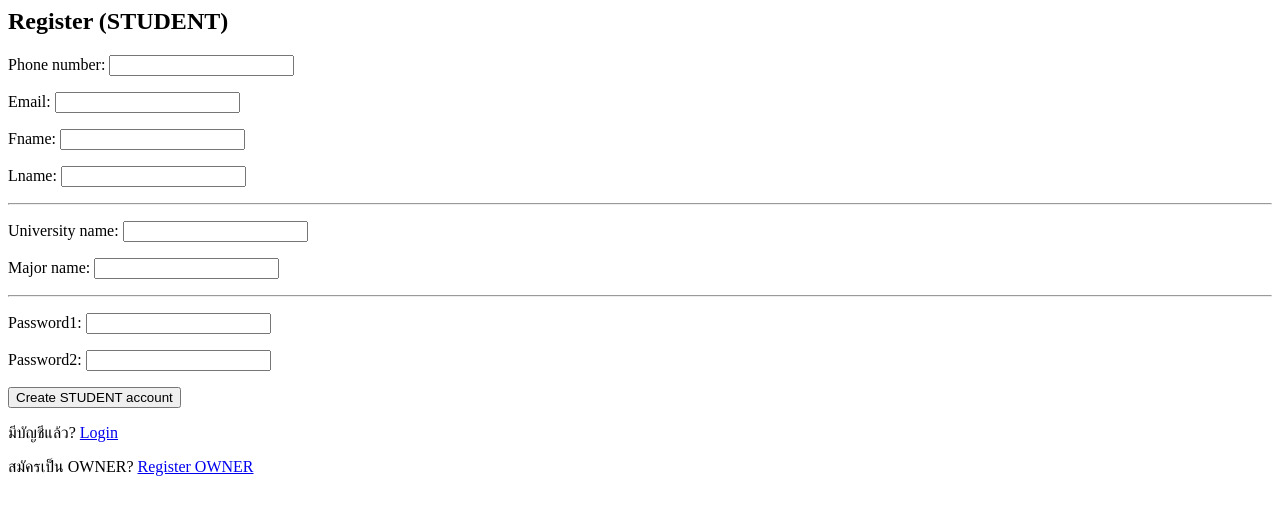
After one commit to Shavies/internships_system_db_dev_practice, a Django app: page /register/student/ in a window 1280 px wide. The commit adds this page. Shown: the top 515 px of the page. Run offline with Django 5.2, Linux system fonts and the light colour scheme.

Commit message:
create STUDENT, STAFF table and update register, login logic

```diff
--- a/djangodb/account/forms.py
+++ b/djangodb/account/forms.py
@@ -2,18 +2,9 @@ from django import forms
 from django.contrib.auth import authenticate
 from django.contrib.auth.password_validation import validate_password
 
-from .models import User, Role, University
+from .models import User, Role, University, Department, Staff, Student, Major
 
-
-class RegisterForm(forms.ModelForm):
-    ROLE_CHOICES = [
-        ("STUDENT", "STUDENT"),
-        ("OWNER", "OWNER"),
-    ]
-
-    role_choice = forms.ChoiceField(choices=ROLE_CHOICES)
-    university_name = forms.CharField(max_length=100, required=False)
-
+class BaseRegisterForm(forms.ModelForm):
     password1 = forms.CharField(widget=forms.PasswordInput, min_length=8)
     password2 = forms.CharField(widget=forms.PasswordInput, min_length=8)
 
@@ -23,54 +14,72 @@ class RegisterForm(forms.ModelForm):
 
     def clean(self):
         cleaned = super().clean()
-
-        role = cleaned.get("role_choice")
-        uni_name = (cleaned.get("university_name") or "").strip()
-
         p1 = cleaned.get("password1")
         p2 = cleaned.get("password2")
-
         if p1 != p2:
             raise forms.ValidationError("รหัสผ่านไม่ตรงกัน")
         if p1:
             validate_password(p1)
+        return cleaned
 
-        # บังคับ university เฉพาะ STUDENT
-        if role == "STUDENT" and not uni_name:
-            self.add_error("university_name", "กรุณากรอกชื่อมหาวิทยาลัยสำหรับ STUDENT")
+    def set_user_password(self, user):
+        user.set_password(self.cleaned_data["password1"])
+        return user
 
-        # ถ้า OWNER ให้ล้างค่า university_name
-        if role == "OWNER":
-            cleaned["university_name"] = ""
 
-        return cleaned
+class StudentRegisterForm(BaseRegisterForm):
+    university_name = forms.CharField(max_length=100)
+    major_name = forms.CharField(max_length=255, required=False)
 
     def save(self, commit=True):
         user = super().save(commit=False)
+        self.set_user_password(user)
 
-        # set password (hash)
-        user.set_password(self.cleaned_data["password1"])
-
-        role_name = self.cleaned_data["role_choice"]
-        role_obj, _ = Role.objects.get_or_create(name=role_name)
+        role_obj, _ = Role.objects.get_or_create(name="STUDENT")
         user.role = role_obj
-
-        if role_name == "OWNER":
-            user.is_staff = True
-        else:
-            user.is_staff = False
-
-        # สร้าง University เฉพาะ STUDENT
-        uni_name = (self.cleaned_data.get("university_name") or "").strip()
-        if role_name == "STUDENT" and uni_name:
-            uni_obj, _ = University.objects.get_or_create(name=uni_name)
-            user.university = uni_obj
-        else:
-            user.university = None
+        user.is_staff = False
 
         if commit:
             user.save()
+
+        uni, _ = University.objects.get_or_create(name=self.cleaned_data["university_name"].strip())
+        major = None
+        if self.cleaned_data.get("major_name"):
+            major, _ = Major.objects.get_or_create(name=self.cleaned_data["major_name"].strip())
+
+        Student.objects.create(
+            user=user,
+            university=uni,
+            major=major,
+            hours=0,
+        )
         return user
+
+
+class OwnerRegisterForm(BaseRegisterForm):
+    employee_id = forms.CharField(max_length=50)
+    department_id = forms.ModelChoiceField(queryset=Department.objects.all(), required=False)
+
+    def save(self, commit=True):
+        user = super().save(commit=False)
+        self.set_user_password(user)
+
+        role_obj, _ = Role.objects.get_or_create(name="OWNER")
+        user.role = role_obj
+        user.is_staff = True  # OWNER เข้า admin ได้
+
+        # ถ้ามี department
+        user.department = self.cleaned_data.get("department_id")
+
+        if commit:
+            user.save()
+
+        Staff.objects.create(
+            user=user,
+            employee_id=self.cleaned_data["employee_id"].strip()
+        )
+        return user
+
 
 
 class LoginForm(forms.Form):
--- a/djangodb/account/models.py
+++ b/djangodb/account/models.py
@@ -31,6 +31,14 @@ class UserManager(BaseUserManager):
 class Department(models.Model):
     dept_name = models.CharField(max_length=255)
     created_at = models.DateTimeField(default=timezone.now, editable=False)
+
+class Role(models.Model):
+    name = models.CharField(max_length=100, unique=True)
+    description = models.TextField(blank=True, null=True)
+    created_at = models.DateTimeField(default=timezone.now, editable=False)
+
+    def __str__(self):
+        return self.name
 
 class User(AbstractBaseUser, PermissionsMixin):
     email = models.EmailField(blank=True, null=True, unique=True)
@@ -69,14 +77,6 @@ class User(AbstractBaseUser, PermissionsMixin):
     def __str__(self):
         return self.phone_number
 
-class Role(models.Model):
-    name = models.CharField(max_length=100, unique=True)
-    description = models.TextField(blank=True, null=True)
-    created_at = models.DateTimeField(default=timezone.now, editable=False)
-
-    def __str__(self):
-        return self.name
-
 class University(models.Model):
     name = models.CharField(max_length=100, unique=True)
     created_at = models.DateTimeField(default=timezone.now, editable=False)
@@ -85,9 +85,9 @@ class University(models.Model):
         return self.name
 
 class Staff(models.Model):
-    user_id = models.ForeignKey(
+    user = models.OneToOneField(
         'User',
-        related_name='staff',
+        related_name='staff_profile',
         on_delete=models.PROTECT,
         null=True,
         blank=True
@@ -97,8 +97,8 @@ class Staff(models.Model):
     is_active = models.BooleanField(default=True)
 
     def __str__(self):
-        if self.user_id:
-            return f"Staff: {self.user_id.phone_number}"
+        if self.user:
+            return f"Staff: {self.user.phone_number}"
         return f"Staff #{self.id}"
 
 class Major(models.Model):
@@ -106,13 +106,14 @@ class Major(models.Model):
     created_at = models.DateTimeField(default=timezone.now, editable=False)
 
 class Student(models.Model):
-    user_id = models.ForeignKey(
+    user = models.OneToOneField(
         'User',
-        related_name='students',
+        related_name='student_profile',
         on_delete=models.PROTECT,
         null=True,
         blank=True
     )
+
 
     mentor = models.ForeignKey(
         'Staff',
@@ -146,6 +147,6 @@ class Student(models.Model):
     is_active = models.BooleanField(default=True)
 
     def __str__(self):
-        if self.user_id:
-            return f"Student: {self.user_id.phone_number}"
+        if self.user:
+            return f"Student: {self.user.phone_number}"
         return f"Student #{self.id}"
--- a/djangodb/account/templates/account/home.html
+++ b/djangodb/account/templates/account/home.html
@@ -1,5 +1,6 @@
 <h2>Home</h2>
 <p>Hi {{ request.user.fname }} {{ request.user.lname }}</p>
+<p><p>Role: {{ role_name }}</p></p>
 <form method="post" action="{% url 'logout' %}">
   {% csrf_token %}
   <button type="submit">Logout</button>
--- a/djangodb/account/templates/account/login.html
+++ b/djangodb/account/templates/account/login.html
@@ -4,4 +4,8 @@
   {{ form.as_p }}
   <button type="submit">Login</button>
 </form>
-<p>ยังไม่มีบัญชี? <a href="{% url 'register' %}">Register</a></p>
+<p>
+  สมัครสมาชิก:
+  <a href="{% url 'register_owner' %}">Register OWNER</a> |
+  <a href="{% url 'register_student' %}">Register STUDENT</a>
+</p>
--- /dev/null
+++ b/djangodb/account/templates/account/register_student.html
@@ -0,0 +1,73 @@
+<h2>Register (STUDENT)</h2>
+
+<form method="post">
+  {% csrf_token %}
+
+  <p>
+    {{ form.phone_number.label_tag }}
+    {{ form.phone_number }}
+    {{ form.phone_number.errors }}
+  </p>
+
+  <p>
+    {{ form.email.label_tag }}
+    {{ form.email }}
+    {{ form.email.errors }}
+  </p>
+
+  <p>
+    {{ form.fname.label_tag }}
+    {{ form.fname }}
+    {{ form.fname.errors }}
+  </p>
+
+  <p>
+    {{ form.lname.label_tag }}
+    {{ form.lname }}
+    {{ form.lname.errors }}
+  </p>
+
+  <hr/>
+
+  <p>
+    {{ form.university_name.label_tag }}
+    {{ form.university_name }}
+    {{ form.university_name.errors }}
+  </p>
+
+  <p>
+    {{ form.major_name.label_tag }}
+    {{ form.major_name }}
+    {{ form.major_name.errors }}
+  </p>
+
+  <hr/>
+
+  <p>
+    {{ form.password1.label_tag }}
+    {{ form.password1 }}
+    {{ form.password1.errors }}
+  </p>
+
+  <p>
+    {{ form.password2.label_tag }}
+    {{ form.password2 }}
+    {{ form.password2.errors }}
+  </p>
+
+  {% if form.non_field_errors %}
+    <div>
+      {{ form.non_field_errors }}
+    </div>
+  {% endif %}
+
+  <button type="submit">Create STUDENT account</button>
+</form>
+
+<p>
+  มีบัญชีแล้ว? <a href="{% url 'login' %}">Login</a>
+</p>
+
+<p>
+  สมัครเป็น OWNER? <a href="{% url 'register_owner' %}">Register OWNER</a>
+</p>
--- a/djangodb/account/urls.py
+++ b/djangodb/account/urls.py
@@ -1,9 +1,10 @@
 from django.urls import path
-from .views import register_view, login_view, logout_view, home_view
+from .views import login_view, logout_view, home_view, register_owner_view, register_student_view
 
 urlpatterns = [
     path("", home_view, name="home"),
-    path("register/", register_view, name="register"),
+    path("register/student/", register_student_view, name="register_student"),
+    path("register/owner/", register_owner_view, name="register_owner"),
     path("login/", login_view, name="login"),
     path("logout/", logout_view, name="logout"),
 ]
--- a/djangodb/account/views.py
+++ b/djangodb/account/views.py
@@ -1,24 +1,70 @@
 from django.shortcuts import render, redirect
-from django.contrib.auth import login, logout
+from django.contrib.auth import login, logout, authenticate
 from django.contrib.auth.decorators import login_required
 
-from .forms import RegisterForm, LoginForm
+from .forms import LoginForm, StudentRegisterForm, OwnerRegisterForm
 
-def register_view(request):
+BACKEND_PATH = "account.backends.PhoneBackend"
+
+#from .forms import BaseRegisterForm
+# def register_view(request):
+#     if request.user.is_authenticated:
+#         return redirect("home")
+
+#     if request.method == "POST":
+#         form = BaseRegisterForm(request.POST)
+#         if form.is_valid():
+#             user = form.save()
+#             login(request, user, backend='account.backends.PhoneBackend')
+#             return redirect("home")
+#     else:
+#         form = BaseRegisterForm()
+
+#     return render(request, "account/register.html", {"form": form})
+
+
+def register_student_view(request):
     if request.user.is_authenticated:
         return redirect("home")
 
-    if request.method == "POST":
-        form = RegisterForm(request.POST)
-        if form.is_valid():
-            user = form.save()
-            login(request, user, backend='account.backends.PhoneBackend')
-            return redirect("home")
-    else:
-        form = RegisterForm()
+    form = StudentRegisterForm(request.POST or None)
+    if request.method == "POST" and form.is_valid():
+        user = form.save()
 
-    return render(request, "account/register.html", {"form": form})
+        # authenticate ก่อน login
+        raw_password = form.cleaned_data["password1"]
+        authed_user = authenticate(
+            request,
+            phone_number=user.phone_number,
+            password=raw_password,
+        )
+        if authed_user is not None:
+            login(request, authed_user)
+        return redirect("home")
 
+    return render(request, "account/register_student.html", {"form": form})
+
+
+def register_owner_view(request):
+    if request.user.is_authenticated:
+        return redirect("home")
+
+    form = OwnerRegisterForm(request.POST or None)
+    if request.method == "POST" and form.is_valid():
+        user = form.save()
+
+        # authenticate ก่อน login
+        raw_password = form.cleaned_data["password1"]
+        authed_user = authenticate(
+            request,
+            phone_number=user.phone_number,
+            password=raw_password,
+        )
+        if authed_user is not None:
+            login(request, authed_user)
+        return redirect("home")
+
+    return render(request, "account/register_owner.html", {"form": form})
 
 def login_view(request):
     if request.user.is_authenticated:
@@ -28,19 +74,19 @@ def login_view(request):
         form = LoginForm(request.POST)
         if form.is_valid():
             user = form.cleaned_data["user"]
-            login(request, user, backend='account.backends.PhoneBackend')
+
+            login(request, user, backend=BACKEND_PATH)
             return redirect("home")
     else:
         form = LoginForm()
 
     return render(request, "account/login.html", {"form": form})
 
-
 def logout_view(request):
     logout(request)
     return redirect("login")
 
-
 @login_required
 def home_view(request):
-    return render(request, "account/home.html")
+    role_name = request.user.role.name if request.user.role else "UNKNOWN"
+    return render(request, "account/home.html", {"role_name": role_name})
```
Also changed, not shown: djangodb/account/admin.py (+13 -3 lines), djangodb/account/templates/account/register.html (deleted, +0 -86 lines), djangodb/account/templates/account/register_owner.html (added, +73 -0 lines), djangodb/account/migrations/0001_initial.py, todo.txt (line endings or trailing spaces).
